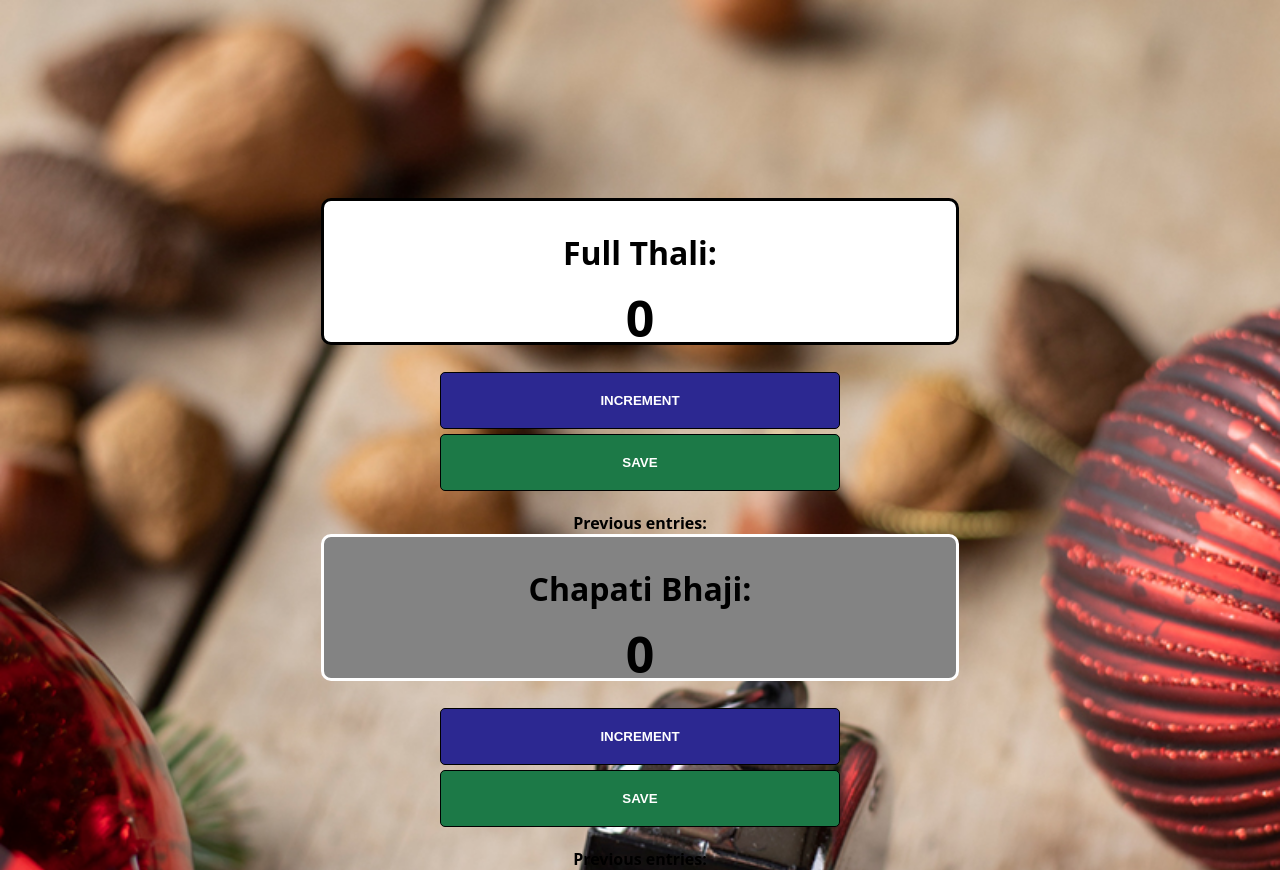
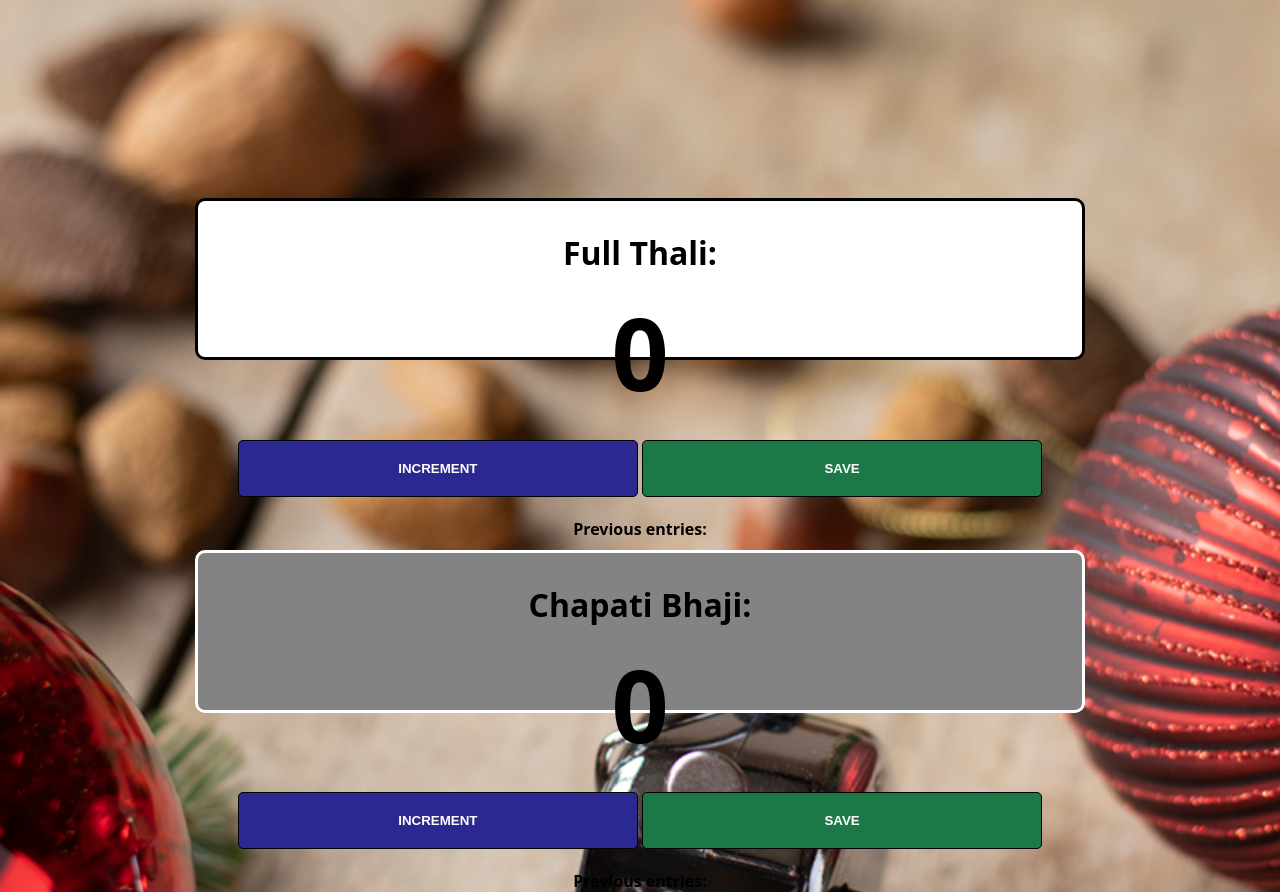
Before and after one commit to Rohitjadhav19899/Row_counter, a plain HTML site: page index.html in a window 1280 px wide. Before the commit the page ends 870 px from the top, so only its background shows below. Drawn offline with Linux system fonts and the light colour scheme.

Commit message:
Update index.css

```diff
--- a/index.css
+++ b/index.css
@@ -11,8 +11,8 @@ body {
 
 .container1 {
     background: white;
-    max-width: 50%;
-	height: 18%;
+    max-width: 70%;
+	height: 20%;
     margin: auto;
     border: 3px solid black;
     border-radius: 10px;
@@ -20,8 +20,8 @@ body {
 
 .container2 {
     background: rgb(131, 131, 131);
-    max-width: 50%;
-	height: 18%;
+    max-width: 70%;
+	height: 20%;
     margin: auto;
     border: 3px solid rgb(255, 255, 255);
     border-radius: 10px;
@@ -33,7 +33,7 @@ h1 {
 }
 
 h2 {
-    font-size: 50px;
+    font-size: 100px;
     margin-top: 0;
     margin-bottom: 20px;
 }
```
